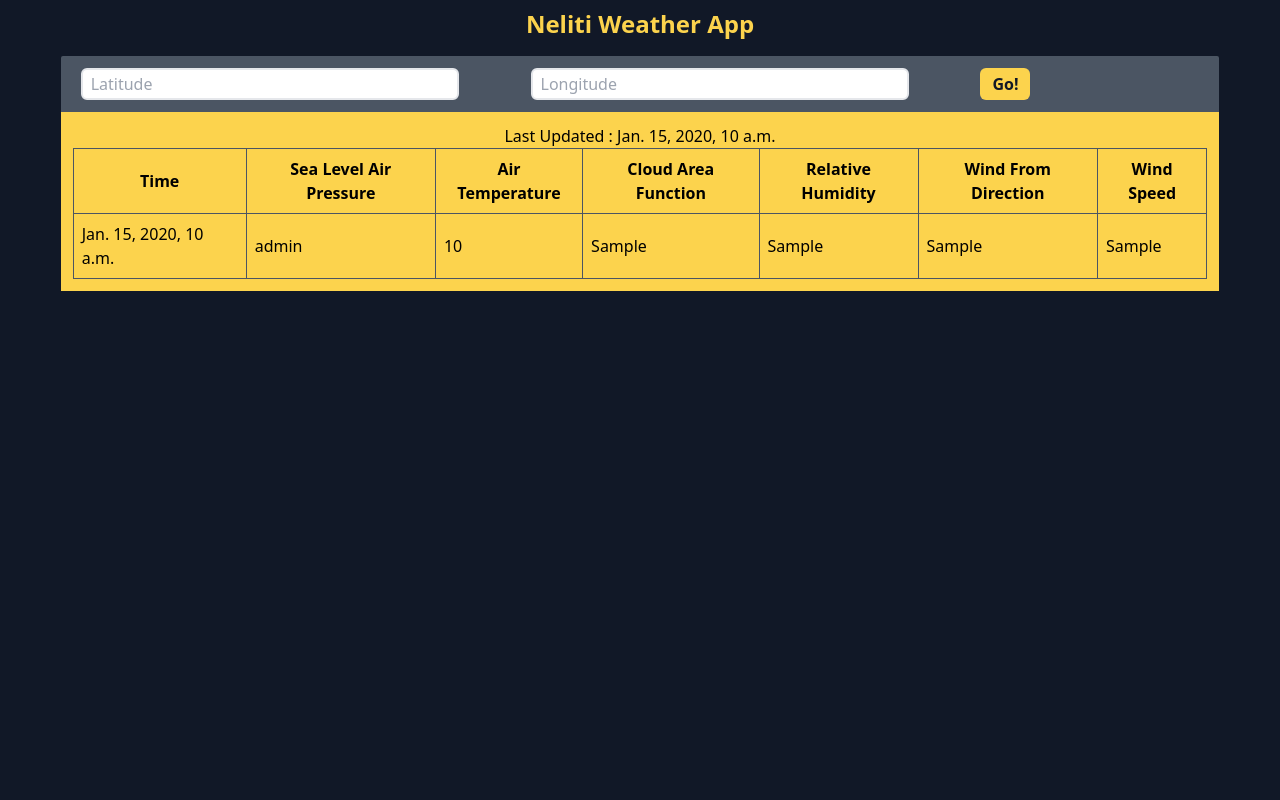
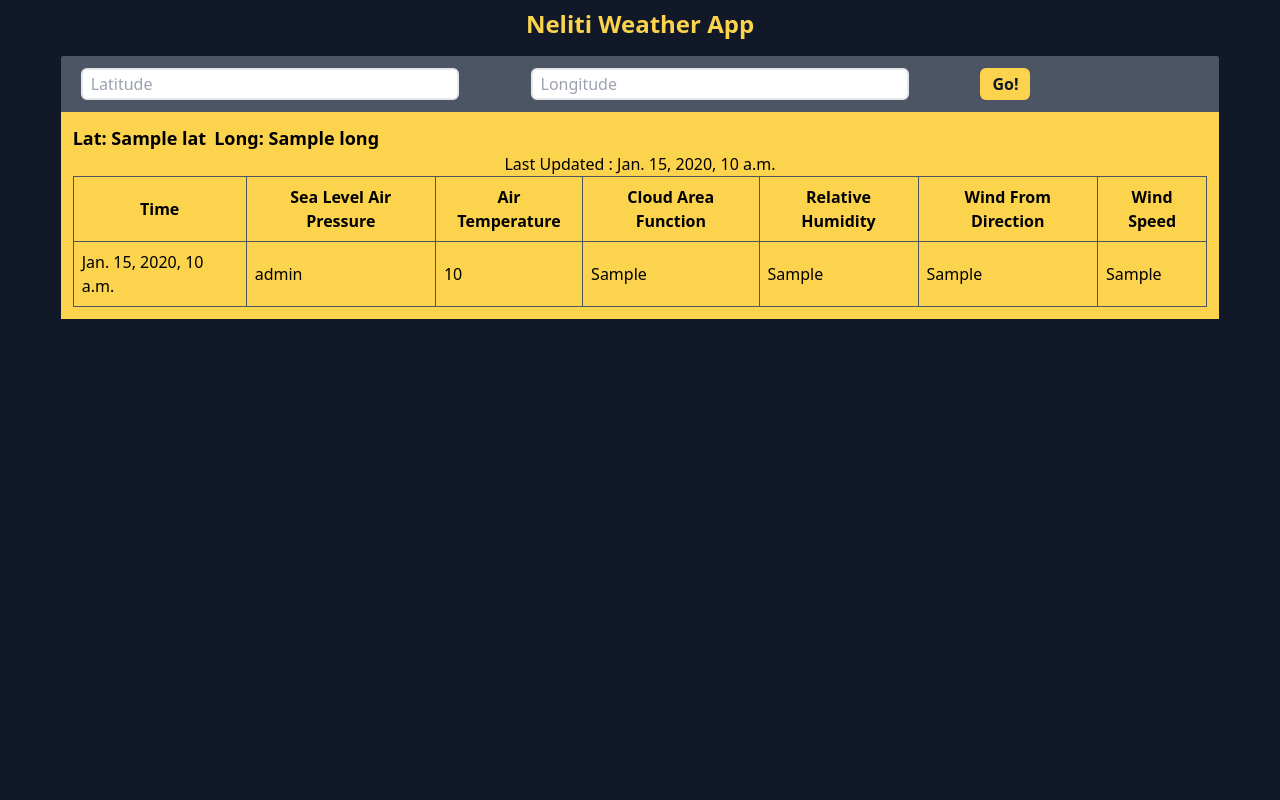
Before and after one commit to thirdmusketeer/nelitiq3, a Django app: template weatherapp/templates/weather.html in a window 1280 px wide. Run offline with Django 3.2, Linux system fonts and the light colour scheme; the template is opened without the code that fills it: most values are stand-ins (such as "Sample title", 1, 10 or a date in 2020).

Commit message:
lat long display

```diff
--- a/weatherapp/templates/weather.html
+++ b/weatherapp/templates/weather.html
@@ -12,7 +12,7 @@
         <div class="w-full h-full rounded-md mx-auto bg-white my-4">
             <form class="flex space-x-2 justify-between p-3 bg-gray-600 rounded-t-sm" method="POST">
                 {% csrf_token %}
-                <input step="0.0000000000001" name="lat" class="w-1/3 border-2 pl-2 rounded-md" type="number" placeholder="Latitude">
+                <input  step="0.0000000000001" name="lat" class="w-1/3 border-2 pl-2 rounded-md" type="number" placeholder="Latitude">
                 <input step="0.0000000000001" name="long"  class="w-1/3 border-2 pl-2 rounded-md" type="number" placeholder="Longitude">
                 <div class="w-1/5">
                     <button class="text-gray-900 bg-yellow-300 rounded-md px-3 py-1 font-bold"type="submit">
@@ -21,9 +21,14 @@
                 </div>
             </form>
             <div class="w-full bg-yellow-300 p-3 overflow-y-scroll">
+                <div class="flex space-x-2">
+                    <span class="font-bold text-lg"> Lat: {{lat}}</span>
+                    <span class="font-bold text-lg"> Long: {{long}}</span>
+                </div>
                 <p class="text-center">
 <!--                    {{weather_info}}-->
 <!--                    Last Updated : {{weather_info.properties.meta.updated_at | date:"D d M Y"}}-->
+
                     Last Updated : {{ weather_info.properties.meta.updated_at }}
                 </p>
                 <table class="w-full border border-gray-600 max-h-screen overflow-y-scroll">
```
Also changed, not shown: weatherapp/views.py (+1 -7 lines).
